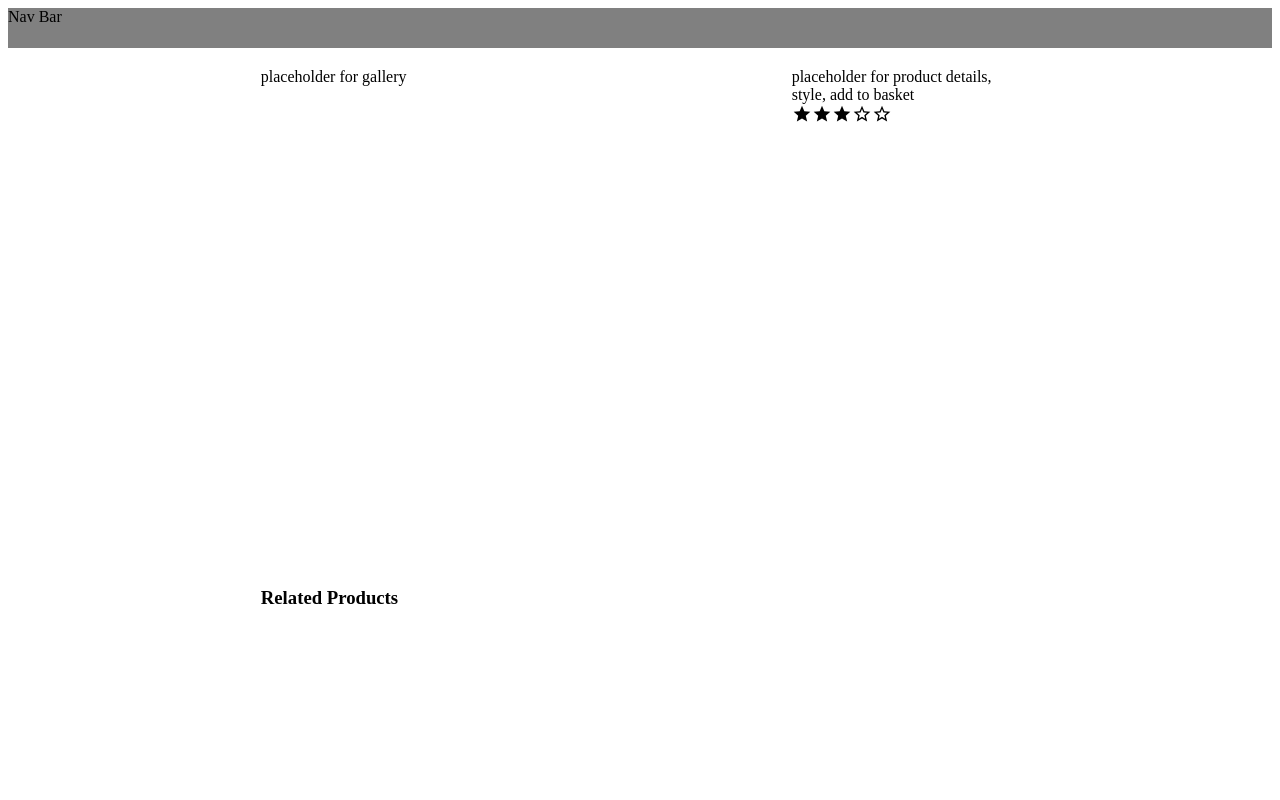
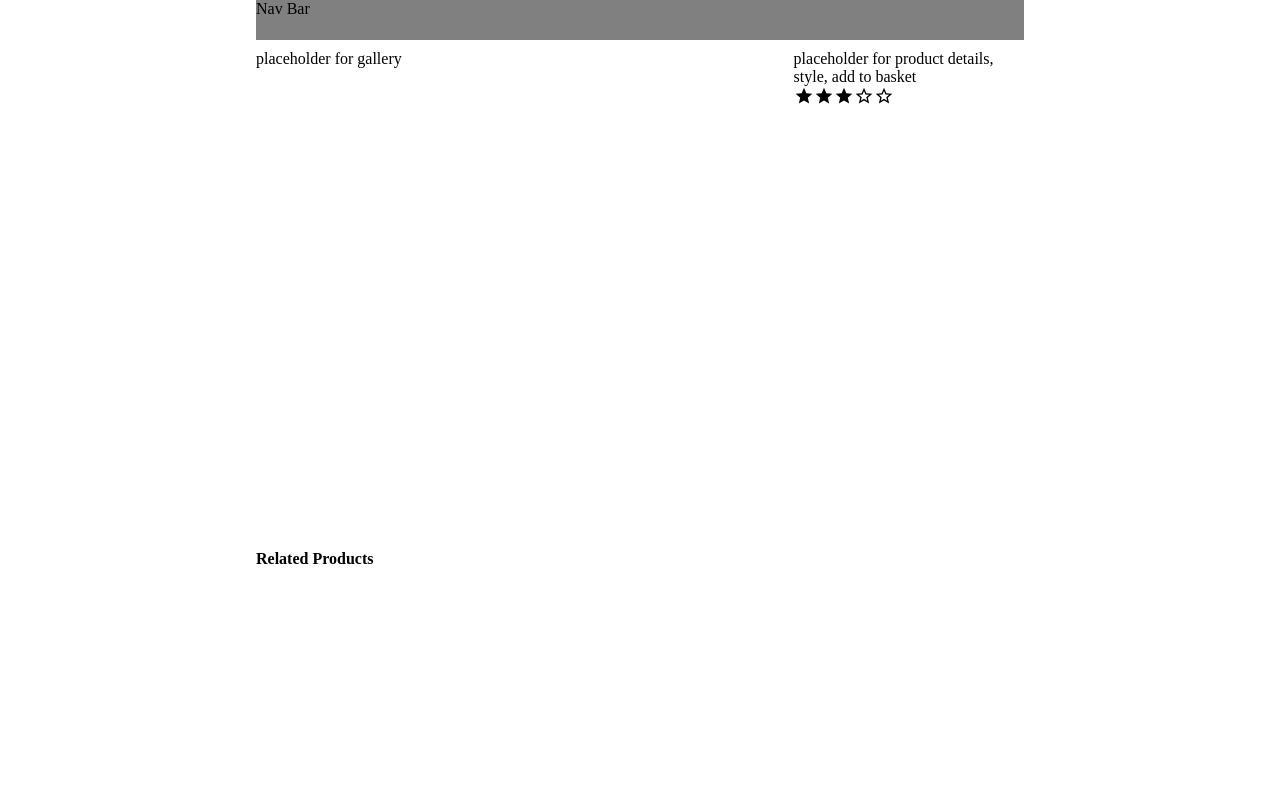
Before and after one commit to rpp36-sdc-netbios/rpp36sdc-netbios-webapp, a React app: page / in a window 1280 px wide. Shown: the top 800 px of the page. Built offline with nearby package versions, Linux system fonts and the light colour scheme.

Commit message:
add reset to app.css add rating section to main page. put nav bar in container.

```diff
--- a/client/src/components/App.jsx
+++ b/client/src/components/App.jsx
@@ -2,6 +2,7 @@ import React from 'react';
 import Overview from './Overview/Overview.jsx';
 import StarRating from './Overview/StarRating.jsx';
 import QA from './QuestionsandAnswers/QA.jsx';
+import Rating from './Rating/Rating.jsx';
 import './app.css';
 
 class App extends React.Component {
@@ -12,13 +13,12 @@ class App extends React.Component {
 
   render() {
     return (
-      <React.Fragment>
+      <div id='container'>
       <div id='nav'>
         <span>Nav Bar</span>
       </div>
-      <div id='container'>
         <section>
-        <Overview />
+          <Overview />
         </section>
         <section>
           <h3>Related Products</h3>
@@ -26,8 +26,10 @@ class App extends React.Component {
         <section>
           <QA />
         </section>
+        <section>
+          <Rating />
+        </section>
       </div>
-      </React.Fragment>
     );
   }
 };
--- a/client/src/components/Rating/Rating.jsx
+++ b/client/src/components/Rating/Rating.jsx
@@ -0,0 +1,10 @@
+import React from 'react';
+import './rating.css';
+
+var Rating = () => {
+  return (
+    <h3>Rating</h3>
+  );
+};
+
+export default Rating;
--- a/client/src/components/app.css
+++ b/client/src/components/app.css
@@ -1,15 +1,30 @@
+/* Reset */
+html, body, div, span, applet, object, iframe, h1, h2, h3, h4, h5, h6, p, blockquote, pre, a, abbr, acronym, address, big, cite, code, del, dfn, em, font, img, ins, kbd, q, s, samp, small, strike, strong, sub, sup, tt, var, b, u, i, center, dl, dt, dd, ol, ul, li, fieldset, form, label, legend, caption {
+  margin: 0;
+  padding: 0;
+  border: 0;
+  outline: 0;
+  font-size: 100%;
+  vertical-align: baseline;
+  background: transparent;
+}
+
 #nav {
   height: 40px;
   background-color: gray;
   margin-bottom: 10px;
 }
 
+
 #container {
   width: 60%;
   margin: auto;
   padding: 10px;
+  padding-top: 0px;
+  margin-top: 0px;
 }
 
+/* Temporary */
 section {
   height: 500px;
 }
```
Also changed, not shown: 1 other file (tests, documents, lock files or other folders).
